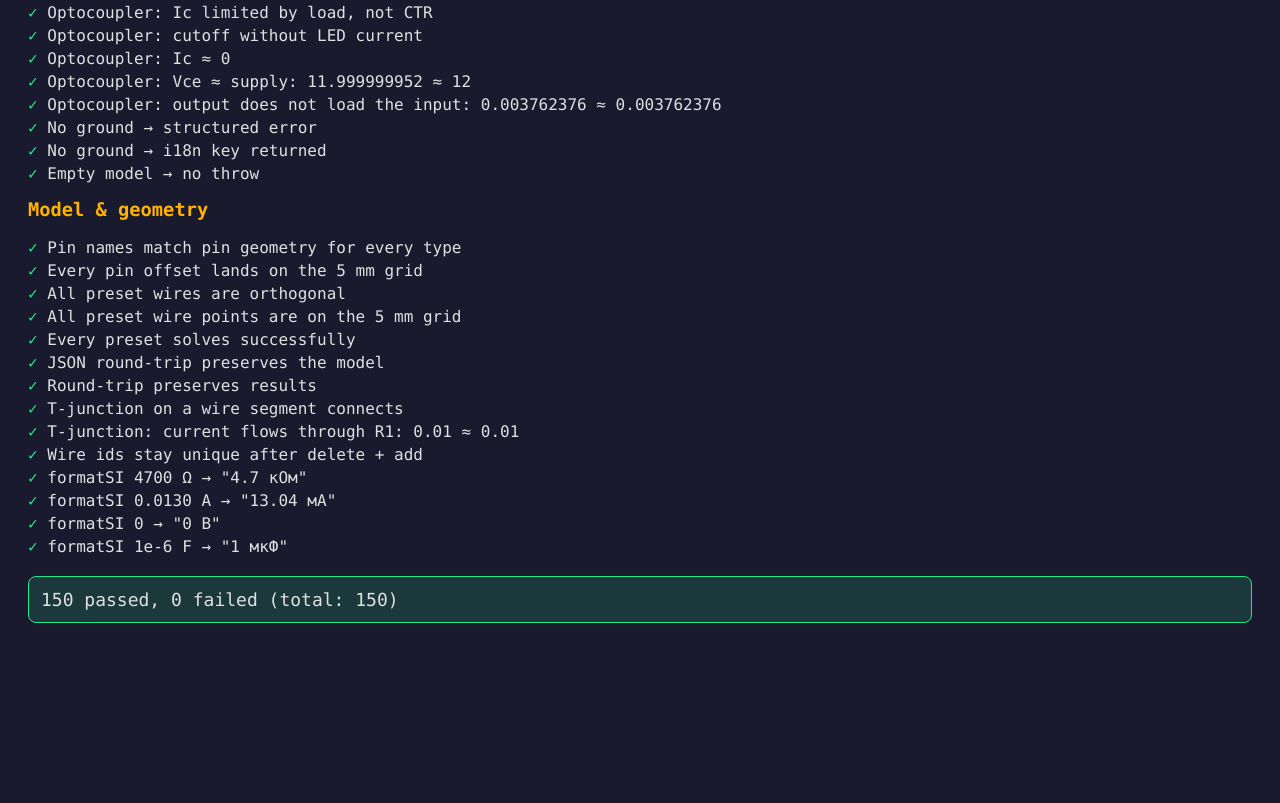
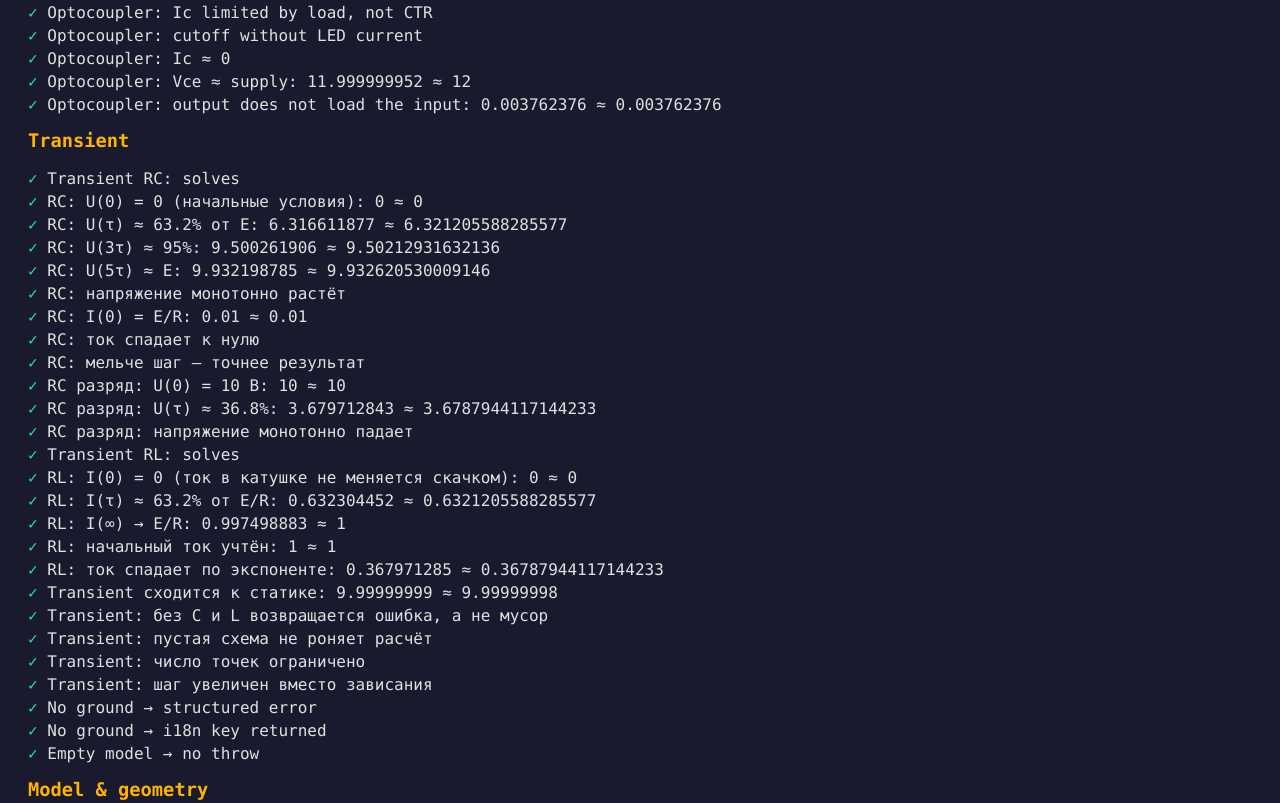
Before and after one commit to StarLeG/ElectroCalc, a plain HTML site: page web/tests.html in a window 1280 px wide. Shown: the part 3102-3905 px from the top of the page. Before the commit the page ends 3753 px from the top, so only its background shows below. Drawn offline with Linux system fonts and the light colour scheme.

Commit message:
test(sim): проверь переходный процесс по аналитическим решениям
Заряд и разряд конденсатора, нарастание и спад тока в катушке сверяются с
E·(1 − e^(−t/τ)) в точках τ, 3τ и 5τ. Отдельно проверяются начальные условия,
монотонность, сходимость при уменьшении шага и совпадение установившегося
режима со статическим расчётом.

```diff
--- a/web/tests.html
+++ b/web/tests.html
@@ -141,7 +141,7 @@ assert('Zener: 24V/5.1V/20mA/10mA', calcZener(24, 5.1, 20, 10), 630, 10);
 
 // ==================== DC SOLVER (MNA) ====================
 import { SchematicModel, COMPONENT_TYPES, getComponentPins, PIN_OFFSETS, formatSI } from './js/schematic-model.js';
-import { solveDC } from './js/circuit-sim.js';
+import { solveDC, solveTransient } from './js/circuit-sim.js';
 import { PRESETS, loadPreset } from './js/schematic-presets.js';
 
 output.innerHTML += '<h3 style="color:#FFB300;margin-top:16px">DC solver</h3>';
@@ -531,6 +531,103 @@ function seriesCircuit(E, resistances) {
   assert('Optocoupler: output does not load the input', b, a, 1e-12);
 }
 
+// --- переходный процесс ---
+output.innerHTML += '<h3 style="color:#FFB300;margin-top:16px">Transient</h3>';
+
+/** Последовательная RC- или RL-цепь: источник, резистор, реактивный элемент. */
+function seriesReactive(kind, E, R, X) {
+  const m = new SchematicModel();
+  const gb = put(m, 'vsource', 30, 60, { id: 'GB1', value: E, rotate: 90 });
+  const r1 = put(m, 'resistor', 70, 25, { id: 'R1', value: R });
+  const el = put(m, kind, 110, 60, { id: kind === 'capacitor' ? 'C1' : 'L1', value: X, rotate: 90 });
+  const gnd = put(m, 'ground', 70, 105, { id: 'GND1' });
+  m.addWire([[20, 100], [130, 100]]);
+  m.addWire([gb.p, [30, 25], r1.a]);
+  m.addWire([r1.b, [110, 25], el.a]);
+  m.addWire([el.b, [110, 100]]);
+  m.addWire([gb.n, [30, 100]]);
+  return m;
+}
+/** Значение ряда в момент времени t. */
+function atTime(res, series, time) {
+  const i = res.t.findIndex(v => v >= time - 1e-12);
+  return series[i < 0 ? series.length - 1 : i];
+}
+
+// Заряд конденсатора: U(t) = E·(1 − e^(−t/RC)), τ = 0.1 с
+{
+  const tau = 1000 * 100e-6;
+  const r = solveTransient(seriesReactive('capacitor', 10, 1000, 100e-6), { tStop: 0.5, tStep: 1e-4 });
+  assertTrue('Transient RC: solves', r.ok);
+  const u = r.branches.C1.u;
+  assert('RC: U(0) = 0 (начальные условия)', u[0], 0, 1e-9);
+  assert('RC: U(τ) ≈ 63.2% от E', atTime(r, u, tau), 10 * (1 - Math.exp(-1)), 0.01);
+  assert('RC: U(3τ) ≈ 95%', atTime(r, u, 3 * tau), 10 * (1 - Math.exp(-3)), 0.01);
+  assert('RC: U(5τ) ≈ E', u[u.length - 1], 10 * (1 - Math.exp(-5)), 0.01);
+  assertTrue('RC: напряжение монотонно растёт', u.every((v, i) => i === 0 || v >= u[i - 1] - 1e-12));
+  // Разряженный конденсатор в первый момент ведёт себя как перемычка,
+  // поэтому ток ограничен только резистором
+  assert('RC: I(0) = E/R', atTime(r, r.branches.R1.i, 0), 10 / 1000, 1e-9);
+  assertTrue('RC: ток спадает к нулю', Math.abs(r.branches.R1.i[r.branches.R1.i.length - 1]) < 1e-3);
+}
+// Уменьшение шага уменьшает погрешность — признак сходимости метода
+{
+  const tau = 0.1, exact = 10 * (1 - Math.exp(-1));
+  const err = h => Math.abs(atTime(
+    solveTransient(seriesReactive('capacitor', 10, 1000, 100e-6), { tStop: 0.2, tStep: h }),
+    solveTransient(seriesReactive('capacitor', 10, 1000, 100e-6), { tStop: 0.2, tStep: h }).branches.C1.u,
+    tau) - exact);
+  assertTrue('RC: мельче шаг — точнее результат', err(1e-4) < err(1e-3));
+}
+// Разряд: конденсатор заряжен, источник закорочен
+{
+  const m = seriesReactive('capacitor', 0, 1000, 100e-6);
+  m.getComponent('C1').props = { v0: 10 };
+  const r = solveTransient(m, { tStop: 0.3, tStep: 1e-4 });
+  const u = r.branches.C1.u;
+  assert('RC разряд: U(0) = 10 В', u[0], 10, 1e-9);
+  assert('RC разряд: U(τ) ≈ 36.8%', atTime(r, u, 0.1), 10 * Math.exp(-1), 0.01);
+  assertTrue('RC разряд: напряжение монотонно падает', u.every((v, i) => i === 0 || v <= u[i - 1] + 1e-12));
+}
+// Ток в катушке: I(t) = (E/R)·(1 − e^(−t·R/L)), τ = L/R = 0.1 с
+{
+  const r = solveTransient(seriesReactive('inductor', 10, 10, 1), { tStop: 0.6, tStep: 1e-4 });
+  assertTrue('Transient RL: solves', r.ok);
+  const i = r.branches.L1.i;
+  assert('RL: I(0) = 0 (ток в катушке не меняется скачком)', i[0], 0, 1e-9);
+  assert('RL: I(τ) ≈ 63.2% от E/R', atTime(r, i, 0.1), 1 * (1 - Math.exp(-1)), 1e-3);
+  assert('RL: I(∞) → E/R', i[i.length - 1], 1, 5e-3);
+}
+// Катушка с начальным током
+{
+  const m = seriesReactive('inductor', 0, 10, 1);
+  m.getComponent('L1').props = { i0: 1 };
+  const r = solveTransient(m, { tStop: 0.3, tStep: 1e-4 });
+  assert('RL: начальный ток учтён', r.branches.L1.i[0], 1, 1e-9);
+  assert('RL: ток спадает по экспоненте', atTime(r, r.branches.L1.i, 0.1), Math.exp(-1), 1e-3);
+}
+// Установившийся режим совпадает со статическим расчётом
+{
+  const m = seriesReactive('capacitor', 10, 1000, 1e-6);   // τ = 1 мс
+  const tr = solveTransient(m, { tStop: 0.05, tStep: 1e-5 });
+  const dc = solveDC(m);
+  assert('Transient сходится к статике', tr.branches.C1.u[tr.branches.C1.u.length - 1], dc.branches.C1.u, 1e-6);
+}
+// Вырожденные случаи
+{
+  const m = loadPreset('voltage-divider');                 // без реактивных элементов
+  const r = solveTransient(m, { tStop: 0.1, tStep: 1e-3 });
+  assertTrue('Transient: без C и L возвращается ошибка, а не мусор', !r.ok && r.error === 'no-reactive');
+  const bad = solveTransient(new SchematicModel(), { tStop: 0.1, tStep: 1e-3 });
+  assertTrue('Transient: пустая схема не роняет расчёт', bad.ok === false);
+}
+// Число точек ограничено, шаг подстраивается
+{
+  const r = solveTransient(seriesReactive('capacitor', 10, 1000, 100e-6), { tStop: 1, tStep: 1e-9 });
+  assertTrue('Transient: число точек ограничено', r.t.length <= 2002);
+  assertTrue('Transient: шаг увеличен вместо зависания', r.tStep > 1e-9);
+}
+
 // --- вырожденные случаи не роняют UI ---
 {
   const m = new SchematicModel();
```
